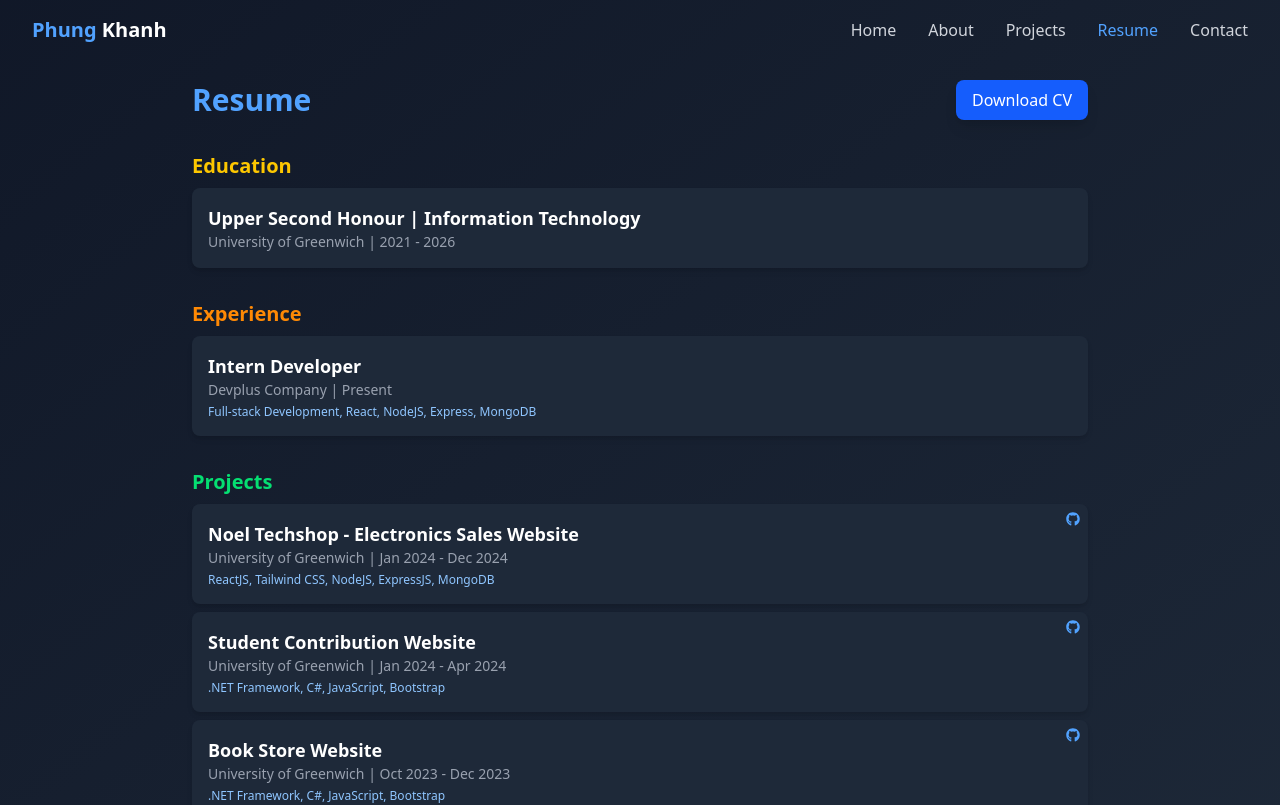
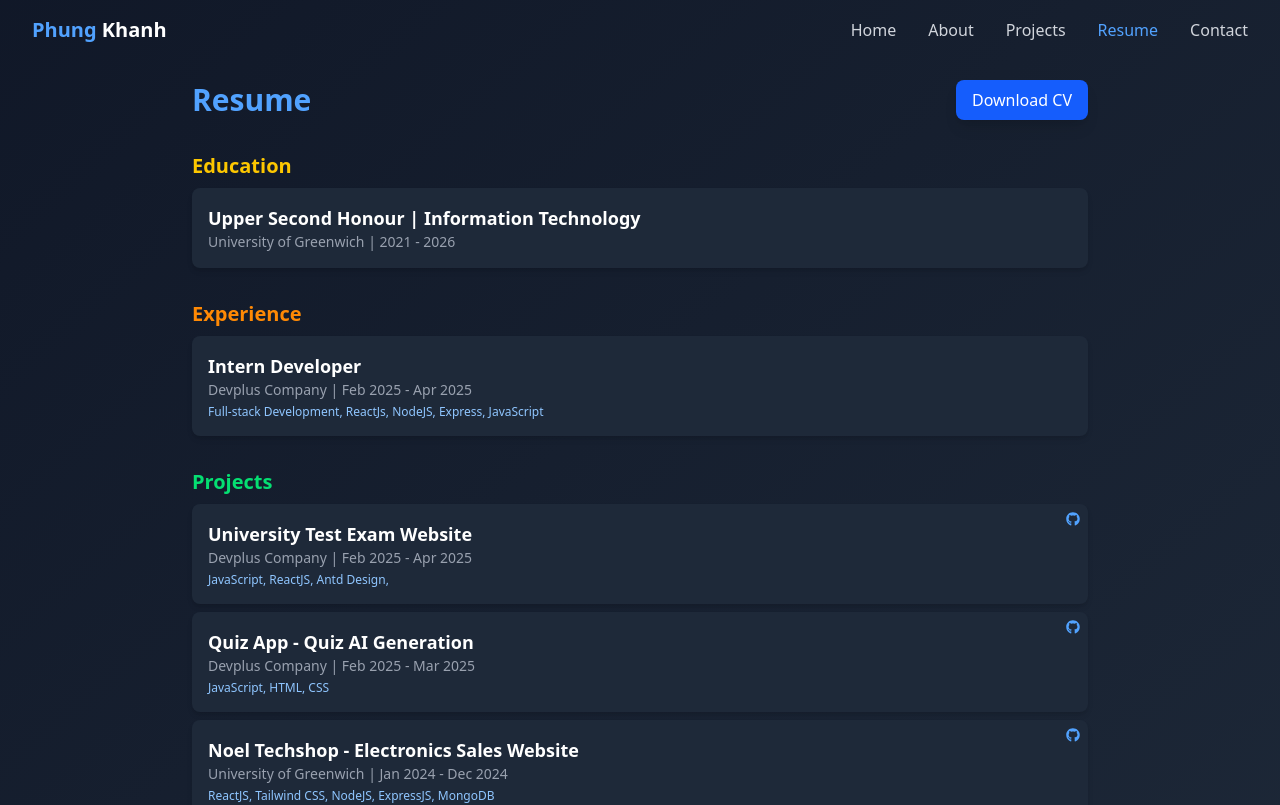
Before and after one commit to phung-khanh/portfolio, a Next.js app: page /resume in a window 1280 px wide. Shown: the top 805 px of the page. Built offline with nearby package versions, Linux system fonts and the light colour scheme.

Commit message:
feat: add new projects and refine experience details

```diff
--- a/src/app/resume/page.tsx
+++ b/src/app/resume/page.tsx
@@ -18,6 +18,20 @@ export default function Resume() {
 
   const projects = [
     {
+      title: "University Test Exam Website",
+      company: "Devplus Company",
+      year: "Feb 2025 - Apr 2025",
+      technologies: "JavaScript, ReactJS, Antd Design, ",
+      github: "",
+    },
+    {
+      title: "Quiz App - Quiz AI Generation",
+      company: "Devplus Company",
+      year: "Feb 2025 - Mar 2025",
+      technologies: "JavaScript, HTML, CSS ",
+      github: "https://github.com/Team1-DevPlus/DevPlus_QuizWebsiteAI",
+    },
+    {
       title: "Noel Techshop - Electronics Sales Website",
       company: "University of Greenwich",
       year: "Jan 2024 - Dec 2024",
@@ -32,21 +46,15 @@ export default function Resume() {
       github:
         "https://github.com/yourgithub/student-contributionhttps://github.com/COMP1640-Greenwich/Enterprise-Web-Development_1640",
     },
-    {
-      title: "Book Store Website",
-      company: "University of Greenwich",
-      year: "Oct 2023 - Dec 2023",
-      technologies: ".NET Framework, C#, JavaScript, Bootstrap",
-      github: "https://github.com/punhnahk/Selling-Book-MVC",
-    },
   ];
 
   const experience = [
     {
       title: "Intern Developer",
       company: "Devplus Company",
-      year: "Present",
-      technologies: "Full-stack Development, React, NodeJS, Express, MongoDB",
+      year: "Feb 2025 - Apr 2025",
+      technologies:
+        "Full-stack Development, ReactJs, NodeJS, Express, JavaScript",
     },
   ];
 
@@ -58,6 +66,7 @@ export default function Resume() {
     "NodeJS",
     "ExpressJS",
     "MongoDB",
+    "Antd Design",
   ];
 
   return (
```
